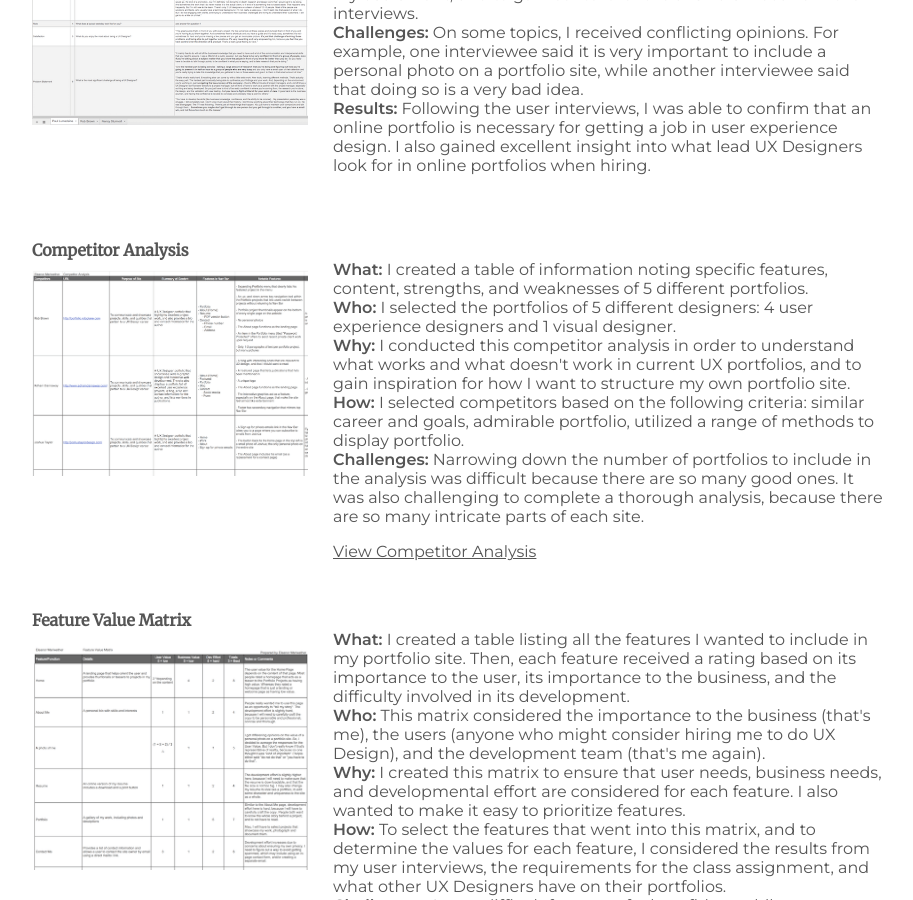
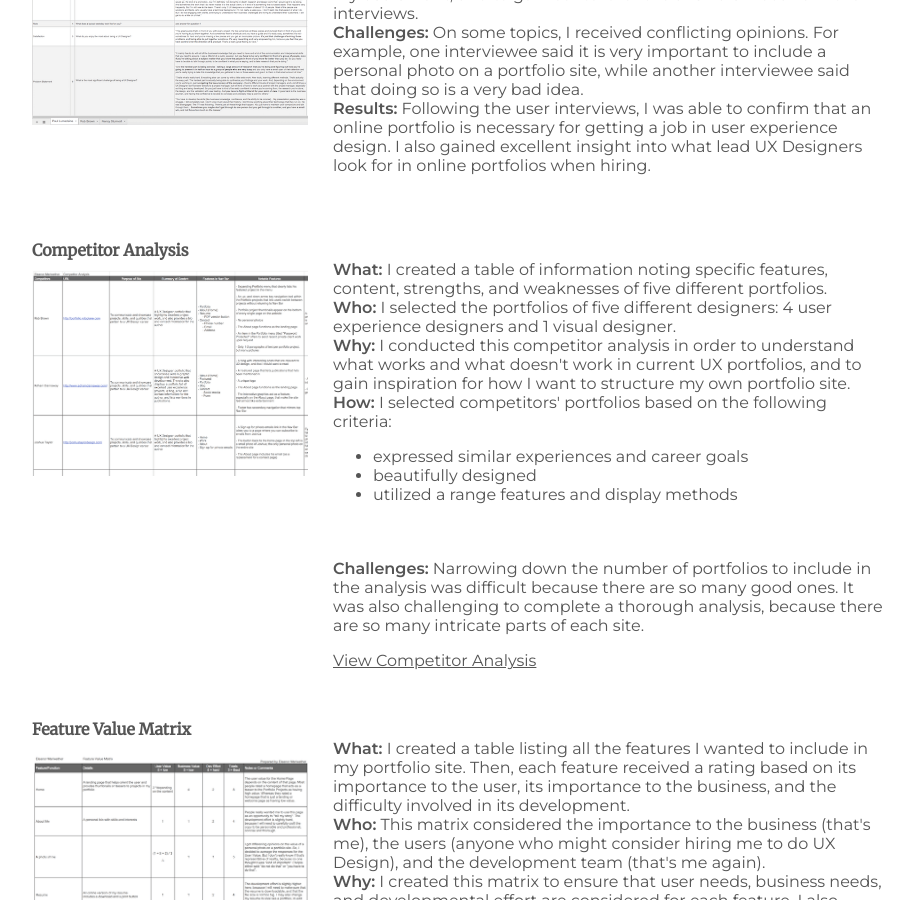
Before and after one commit to emeriwether/emeriwether.github.io, a Jekyll site: the page built from project1.html, in a window 1280 px wide and 900 px high, scrolled down 1045 px. Shown: the whole window, without its empty margins (173-1086 px from the left). Built offline with Jekyll 4.4.1, drawn with Linux system fonts in a browser that asks for light colours; some of the changed text lies outside the part shown.

Commit message:
ct prev commit

```diff
--- a/project1.html
+++ b/project1.html
@@ -48,15 +48,21 @@ layout: default
             </div>
 
             <div class="description">
-            <p><span>What:</span> I created a table of information noting specific features, content, strengths, and weaknesses of 5 different portfolios.
+            <p><span>What:</span> I created a table of information noting specific features, content, strengths, and weaknesses of five different portfolios.
 
-            <br><span>Who:</span> I selected the portfolios of 5 different designers: 4 user experience designers and 1 visual designer.
+            <br><span>Who:</span> I selected the portfolios of five different designers: 4 user experience designers and 1 visual designer.
 
             <br><span>Why:</span> I conducted this competitor analysis in order to understand what works and what doesn't work in current UX portfolios, and to gain inspiration for how I want to structure my own portfolio site.
 
-            <br><span>How:</span> I selected competitors based on the following criteria: similar career and goals, admirable portfolio, utilized a range of methods to display portfolio.
+            <br><span>How:</span> I selected competitors' portfolios based on the following criteria:</p>
 
-            <br><span>Challenges:</span> Narrowing down the number of portfolios to include in the analysis was difficult because there are so many good ones. It was also challenging to complete a thorough analysis, because there are so many intricate parts of each site.
+            <ul>
+                <li>expressed similar experiences and career goals</li>
+                <li>beautifully designed</li>
+                <li>utilized a range features and display methods</li>
+            </ul>
+
+            <p><br><span>Challenges:</span> Narrowing down the number of portfolios to include in the analysis was difficult because there are so many good ones. It was also challenging to complete a thorough analysis, because there are so many intricate parts of each site.
             </p>
             <a href="https://docs.google.com/a/uci.edu/spreadsheets/d/1C2CqOQPgCgStAYtu2kiBiclCJzlUj45RJLi2FA_Loyo/edit?usp=sharing" target="_blank">View Competitor Analysis</a>
             </div>
@@ -230,19 +236,19 @@ layout: default
 
                 <br><span>Challenges:</span> These tests were necessarily done over the Thanksgiving holiday, so it was difficult to recruit participants. The participants that I did recruit were family and friends, and it seems as though it may have been difficult for them to give me objective feedback. Additionally, most of my participants were unfamiliar with user testing, and so they later told me that they were confused about the rules and expectations for the tests. Finally, usabilityhub.com is not conducive to testing for small screen sizes, so I was only able to get feedback about the desktop version of my site.
 
-                <br><span>Results:</span>
+                <br><br><span>Results:</span>
                 <br>Test 1: The results for this test included adjectives such as pretty, appealing, eye-catching, soothing, and interesting. Most users also thought the "About" page was clean, clear, un-cluttered, and organized. Finally, two users found the page informational or description.
                 <br>However, one out of five users found the page asymmetric and sparse, which could suggest a feeling of lack of organization and information. Going forward, I would like to explore why that user felt that way about this page.
-                <br><a href="https://usabilityhub.com/tests/cb9f2eeccdee/results/dba9db801a07">View the results of Test 1.</a>
+                <br><a href="https://usabilityhub.com/tests/cb9f2eeccdee/results/dba9db801a07">View the results of Test 1</a>
                 <br><br>Test 2: During the cognitive walkthroughs, participants were unsure of what they would find in the "Work" page. This test aimed to try out an alternative label - "Portfolio".
                 <br>While the results technically suggest that "Work" is users' preferred label, this test nearly resulted in a tie. In fact, the short answers following the test suggest that about half of users think that "Work" is more meaningful and straightforward, while the other half think the same about "Portfolio". Given the near 50/50 tie, I am going to proceed with the label "Portfolio". As I do more cognitive walkthroughs, I will pay attention to whether users are able to better predict what will be on that page.
-                <br><a href="https://usabilityhub.com/tests/299ba481f982/results/ef9c26e14064">View the results of Test 2.</a>
+                <br><a href="https://usabilityhub.com/tests/299ba481f982/results/ef9c26e14064">View the results of Test 2</a>
                 <br><br>Test 3: While a few testers were able to locate the skills on this page, their answers were very vauge. I suspect that these three individuals were already familiar with this page, and so had a general idea of where to look. That being said, they still struggled to give precise locations for my list of skills. Furthermore, no tester was able to name any of the skills that I wanted to showcase. So, the results for this test are clear: I need to change the way I present my skillset so that users can find it quickly and easily.
-                <br><a href="https://usabilityhub.com/tests/5542e40aa1f7/results/b7ea943904a4">View the results of Test 3.</a>
+                <br><a href="https://usabilityhub.com/tests/5542e40aa1f7/results/b7ea943904a4">View the results of Test 3</a>
                 <br><br>Test 4: Two participants were able to correctly state what the "Work" page is about, although I suspect that these two individuals had received descriptions of this page from me in the past. The remaining four testers were not able to answer this question correctly. This leads me to believe that I need to find a way to make it clearer what the purpose of this page is.
-                <br><a href="https://usabilityhub.com/tests/b363546a80a8/results/16e94f8588b0">View the results of Test 4.</a>
+                <br><a href="https://usabilityhub.com/tests/b363546a80a8/results/16e94f8588b0">View the results of Test 4</a>
                 <br><br>Test 5: Five out of seven testers were not able to answer this question correctly. Possibly, the question itself was confusing. However, it brought to my attention the fact that my email, which was where I was hoping users would click, is not displayed prominently enough. Users should be able to find it right away, and know that is how I want them to get ahold of me. So the results of this test suggest that I should change the way I present my email, so that it easier to find.
-                <br><a href="https://usabilityhub.com/tests/6e2dcad6afe8/results/95cc9528cd88">View the results of Test 5.</a>
+                <br><a href="https://usabilityhub.com/tests/6e2dcad6afe8/results/95cc9528cd88">View the results of Test 5</a>
                 </p>
             </div>
         </section>
```
